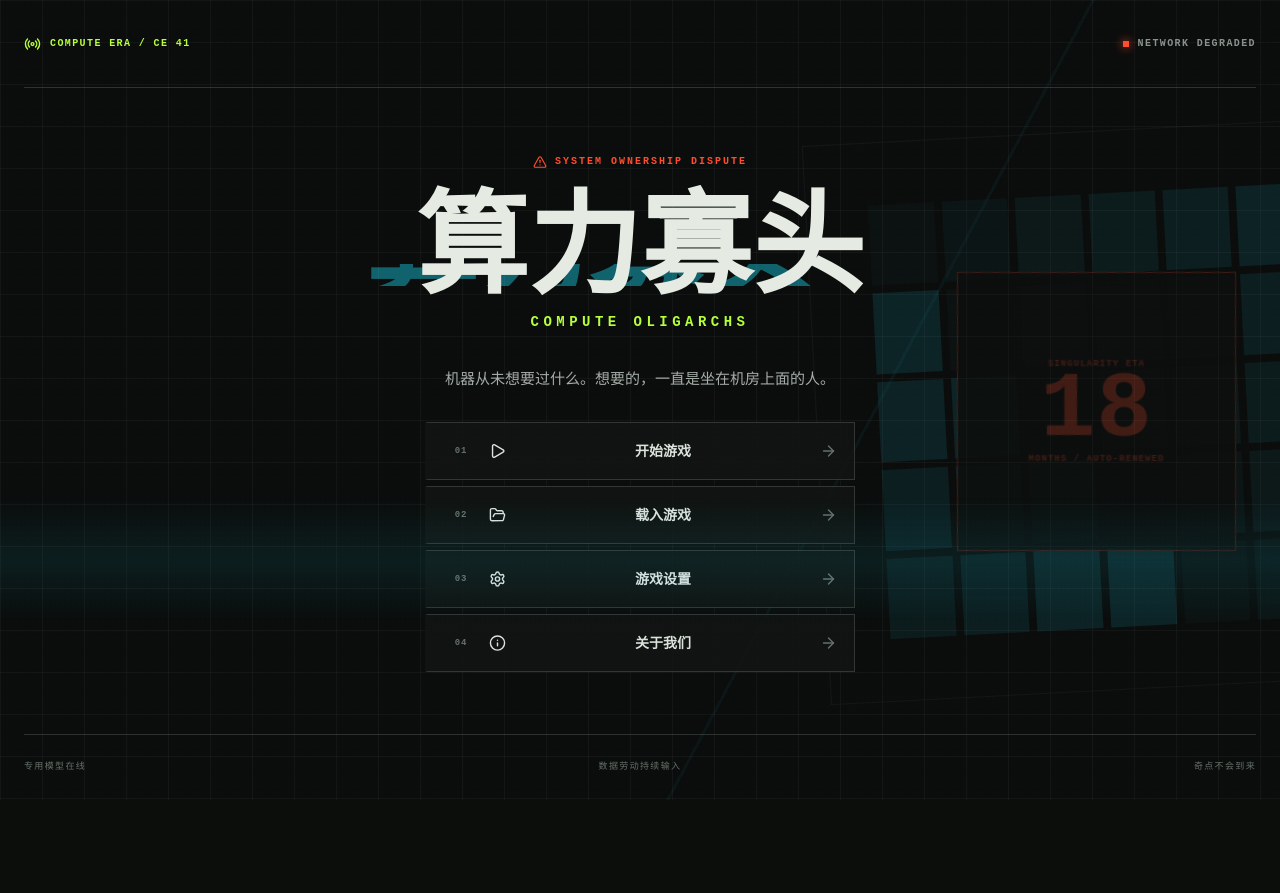
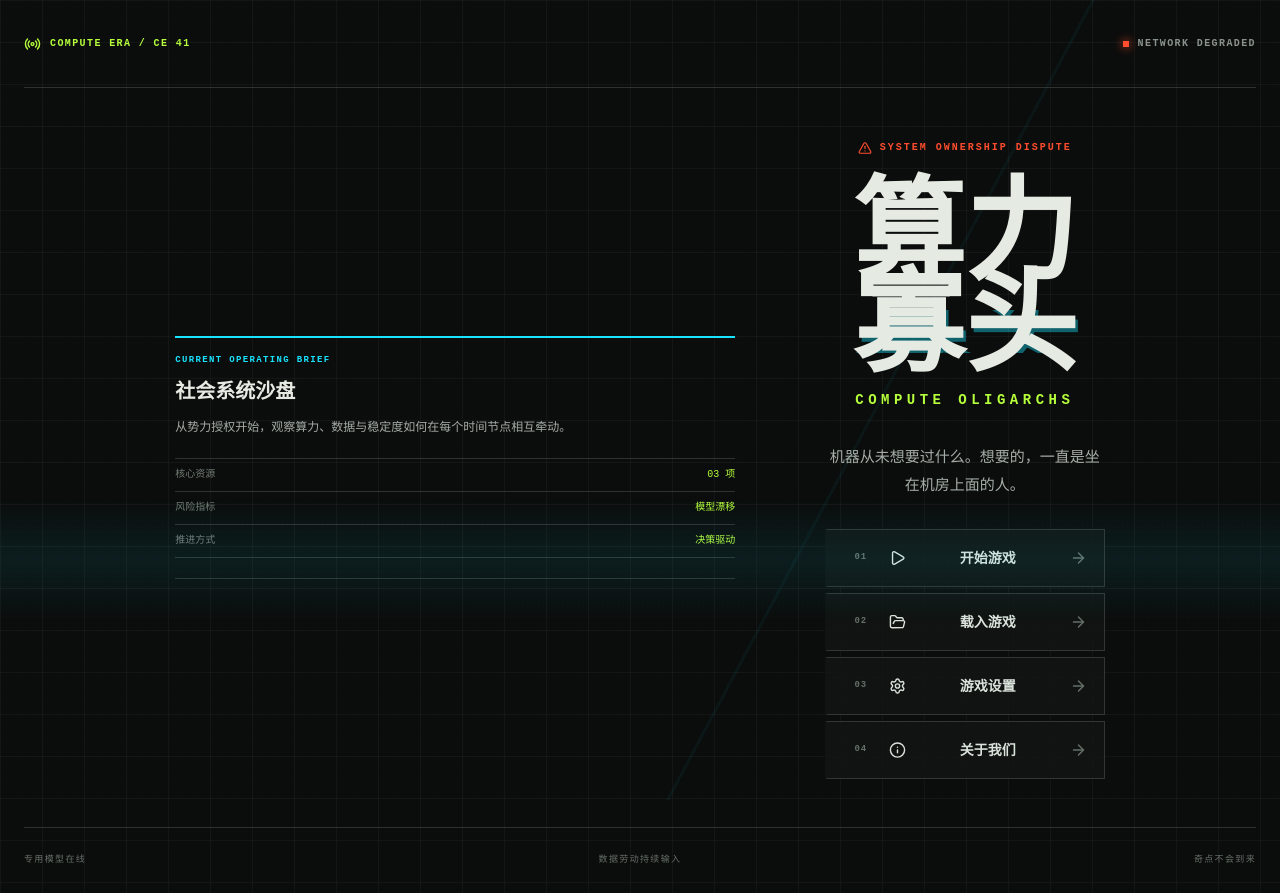
Before and after one commit to JerryLuozeng/compute-oligarchs, a React (Vite) app: page / in a window 1280 px wide. Before the commit the page ends 800 px from the top, so only its background shows below. Built offline with nearby package versions, Linux system fonts and the light colour scheme.

Commit message:
refactor: clarify start screen system brief

```diff
--- a/src/ui/game-flow.css
+++ b/src/ui/game-flow.css
@@ -43,7 +43,7 @@
 .flow-eyebrow svg { width: 14px; }
 
 .flow-screen--start { overflow-y: auto; }
-.start-stage { display: grid; min-height: calc(100vh - 154px); place-items: center; padding-block: 48px; }
+.start-stage { display: grid; min-height: calc(100vh - 154px); grid-template-columns: minmax(0, 560px) minmax(230px, 280px); align-items: center; justify-content: center; gap: clamp(42px, 7vw, 96px); padding-block: 48px; }
 .start-stage__copy { position: relative; z-index: 2; width: min(560px, 100%); text-align: center; }
 .start-stage__copy .flow-eyebrow { justify-content: center; }
 .start-stage__copy h1 { position: relative; margin: 27px 0 0; font: 800 112px/0.82 "Bahnschrift", sans-serif; letter-spacing: 0; }
@@ -51,10 +51,15 @@
 .start-stage__english { margin: 22px 0 0; color: #b6ff3b; font: 700 14px/1 "Cascadia Mono", monospace; letter-spacing: 0.32em; }
 .start-stage__statement { max-width: 540px; margin: 35px auto 30px; color: #a5ada7; font-size: 15px; line-height: 1.9; }
 
-.signal-array { position: absolute; top: 50%; right: max(-120px, calc((100vw - 1240px) / 2 - 150px)); display: grid; width: 560px; aspect-ratio: 1; grid-template-columns: repeat(6, 1fr); gap: 8px; padding: 62px; border: 1px solid var(--flow-line); opacity: 0.22; transform: translateY(-50%) rotate(-3deg); }
-.signal-array > span { border: 1px solid #19e3ff; background: #19e3ff; animation: signal-pulse 3s steps(3, end) infinite alternate; }
-.signal-array__readout { position: absolute; inset: 25%; display: flex; flex-direction: column; align-items: center; justify-content: center; border: 1px solid #ff4d2e; color: #ff4d2e; background: rgb(11 13 12 / 0.92); font: 600 9px/1.4 "Cascadia Mono", monospace; letter-spacing: 0.12em; text-align: center; transform: rotate(3deg); }
-.signal-array__readout strong { font-size: 92px; line-height: 0.9; }
+.start-brief { align-self: center; border-top: 2px solid #19e3ff; border-bottom: 1px solid var(--flow-line); padding: 17px 0 20px; color: #a5ada7; }
+.start-brief__eyebrow { margin: 0 0 14px; color: #19e3ff; font: 600 9px/1.2 "Cascadia Mono", monospace; letter-spacing: 0.15em; }
+.start-brief > strong { display: block; color: #e5ebe3; font: 700 20px/1.2 "Bahnschrift", sans-serif; }
+.start-brief > p:not(.start-brief__eyebrow) { margin: 13px 0 20px; font-size: 12px; line-height: 1.8; }
+.start-brief dl { display: grid; margin: 0; border-top: 1px solid var(--flow-line); }
+.start-brief dl > div { display: flex; align-items: baseline; justify-content: space-between; gap: 16px; border-bottom: 1px solid var(--flow-line); padding: 10px 0; }
+.start-brief dt, .start-brief dd { margin: 0; font: 10px/1.2 "Cascadia Mono", monospace; }
+.start-brief dt { color: #737c75; }
+.start-brief dd { color: #b6ff3b; }
 .flow-footer { display: flex; min-height: 66px; align-items: center; justify-content: space-between; border-top: 1px solid var(--flow-line); color: #667069; font: 9px/1 "Cascadia Mono", monospace; letter-spacing: 0.15em; }
 
 .start-menu { display: grid; width: min(430px, 100%); gap: 6px; margin-inline: auto; text-align: left; }
@@ -151,7 +156,6 @@
 @keyframes flow-scan { from { transform: translateY(-100%); } to { transform: translateY(700%); } }
 @keyframes flow-noise { 0%, 100% { transform: translate(0); } 50% { transform: translate(1px, -1px); } }
 @keyframes title-slice { 0%, 88%, 100% { transform: translate(0); } 89% { transform: translate(12px, -2px); } 91% { transform: translate(-6px, 2px); } }
-@keyframes signal-pulse { from { filter: brightness(0.7); } to { filter: brightness(1.7); } }
 @keyframes home-dialog-enter { from { opacity: 0; transform: translate(8px, -5px); } to { opacity: 1; transform: translate(0); } }
 
 @media (max-width: 1060px) {
@@ -163,7 +167,9 @@
   .start-stage { min-height: auto; }
   .start-stage__copy h1 { font-size: 92px; }
   .select-heading h1 { font-size: 52px; }
-  .signal-array { right: -180px; width: 460px; }
+  .start-stage { grid-template-columns: 1fr; gap: 38px; }
+  .start-brief { width: min(560px, 100%); order: 2; }
+  .start-stage__copy { order: 1; }
   .select-heading { align-items: start; flex-direction: column; }
 }
 
@@ -175,7 +181,7 @@
   .start-stage__copy h1 { font-size: 64px; }
   .start-stage__statement { font-size: 13px; }
   .start-menu button { min-height: 54px; }
-  .signal-array { display: none; }
+  .start-brief { width: 100%; }
   .home-overlay { place-items: start center; padding: 14px 10px; }
   .home-dialog { max-height: calc(100vh - 28px); }
   .home-dialog__body { padding: 27px 19px; }
--- a/src/ui/start-screen.tsx
+++ b/src/ui/start-screen.tsx
@@ -35,16 +35,16 @@ export function StartScreen({
       </header>
 
       <section className="start-stage">
-        <div className="signal-array" aria-hidden="true">
-          {Array.from({ length: 30 }, (_, index) => (
-            <span key={index} style={{ opacity: 0.12 + (index % 7) * 0.1 }} />
-          ))}
-          <div className="signal-array__readout">
-            <span>SINGULARITY ETA</span>
-            <strong>18</strong>
-            <span>MONTHS / AUTO-RENEWED</span>
-          </div>
-        </div>
+        <aside className="start-brief" aria-label="系统运行摘要">
+          <p className="start-brief__eyebrow">CURRENT OPERATING BRIEF</p>
+          <strong>社会系统沙盘</strong>
+          <p>从势力授权开始，观察算力、数据与稳定度如何在每个时间节点相互牵动。</p>
+          <dl>
+            <div><dt>核心资源</dt><dd>03 项</dd></div>
+            <div><dt>风险指标</dt><dd>模型漂移</dd></div>
+            <div><dt>推进方式</dt><dd>决策驱动</dd></div>
+          </dl>
+        </aside>
 
         <div className="start-stage__copy">
           <p className="flow-eyebrow"><TriangleAlert /> SYSTEM OWNERSHIP DISPUTE</p>
```
